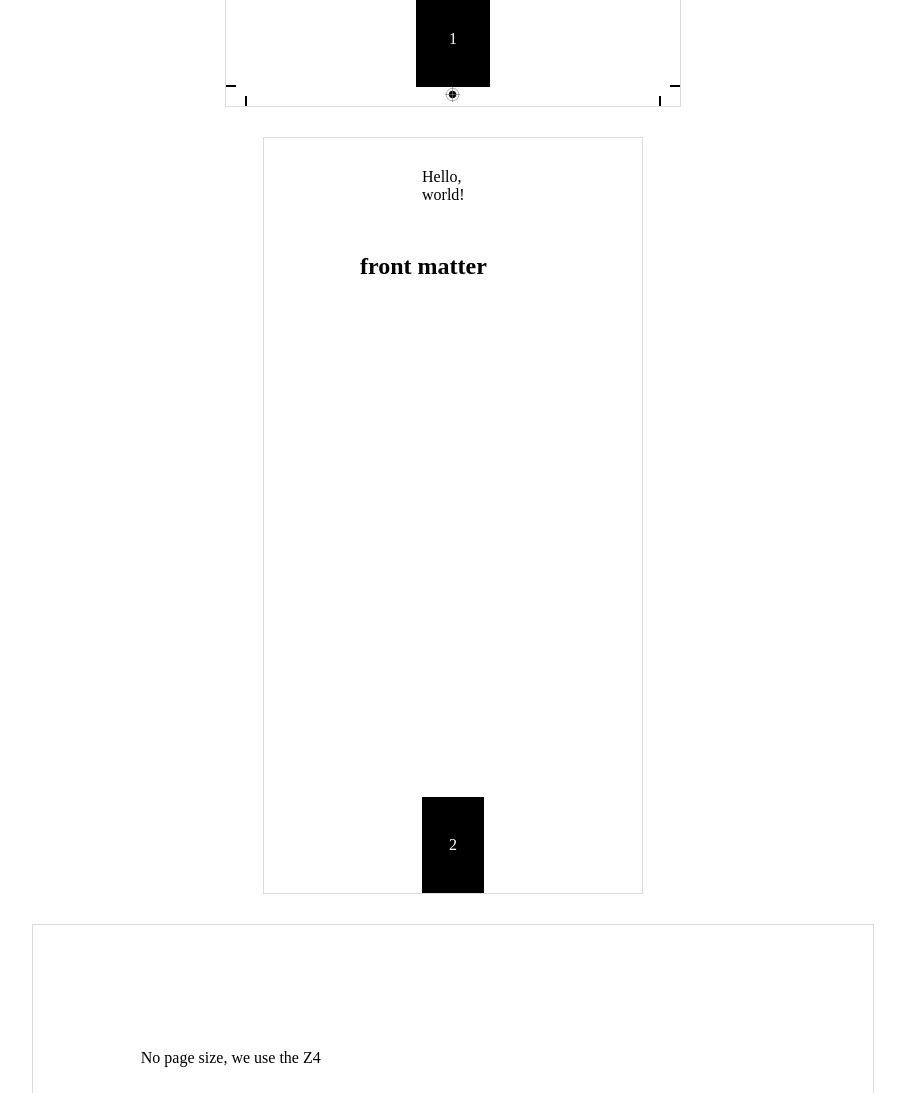
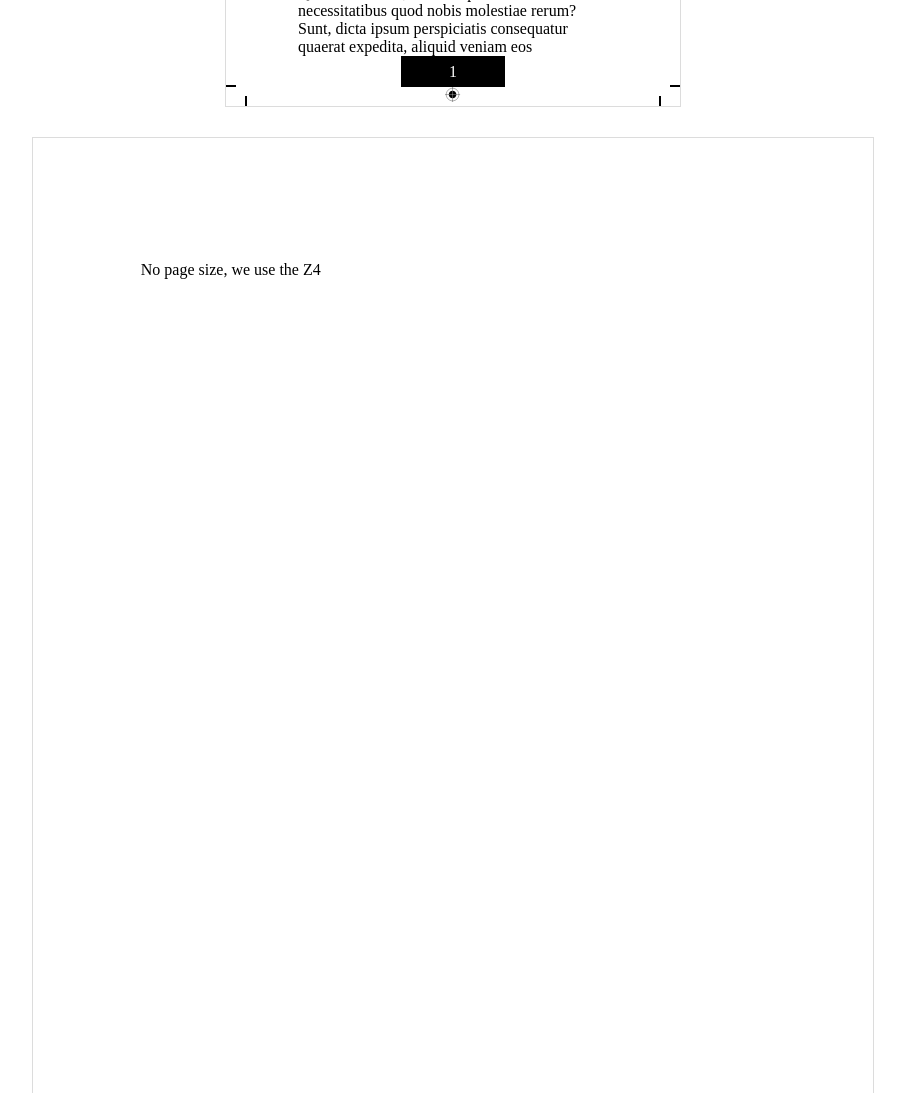
Before and after one commit to pagedjs/paged-page, a website: page index.html in a window 1280 px wide. Shown: the part 380-1473 px from the top of the page, without its empty margins (187-1092 px from the left). Drawn offline with Linux system fonts and the light colour scheme.

Commit message:
attribute margin example

```diff
--- a/index.html
+++ b/index.html
@@ -30,6 +30,7 @@
       width="100mm"
       height="100mm"
       bleed="5mm"
+      margin="8mm 14mm"
       marks="cross crop"
     >
       <h2>This is a regularly sized page.</h2>
@@ -60,19 +61,21 @@
       </p>
     </paged-page>
 
-    <paged-page
-      name="testpage"
-      width="100mm"
-      height="200mm"
-      bleed="0"
-      marks="cross crop"
-    >
-      <h2>front matter</h2>
-      <paged-margins slot="margins">
-        <paged-margin-content slot="top-center">Hello, world!</paged-margin-content>
-      </paged-margins>
-    </paged-page>
-
+    <!-- <paged-page -->
+    <!--   name="testpage" -->
+    <!--   width="100mm" -->
+    <!--   height="200mm" -->
+    <!--   bleed="0" -->
+    <!--   marks="cross crop" -->
+    <!-- > -->
+    <!--   <h2>front matter</h2> -->
+    <!--   <paged-margins slot="margins"> -->
+    <!--     <paged-margin-content slot="top-center" -->
+    <!--       >Hello, world!</paged-margin-content -->
+    <!--     > -->
+    <!--   </paged-margins> -->
+    <!-- </paged-page> -->
+    <!---->
     <paged-page bleed="3mm"><p>No page size, we use the Z4</p></paged-page>
   </body>
 </html>
```
